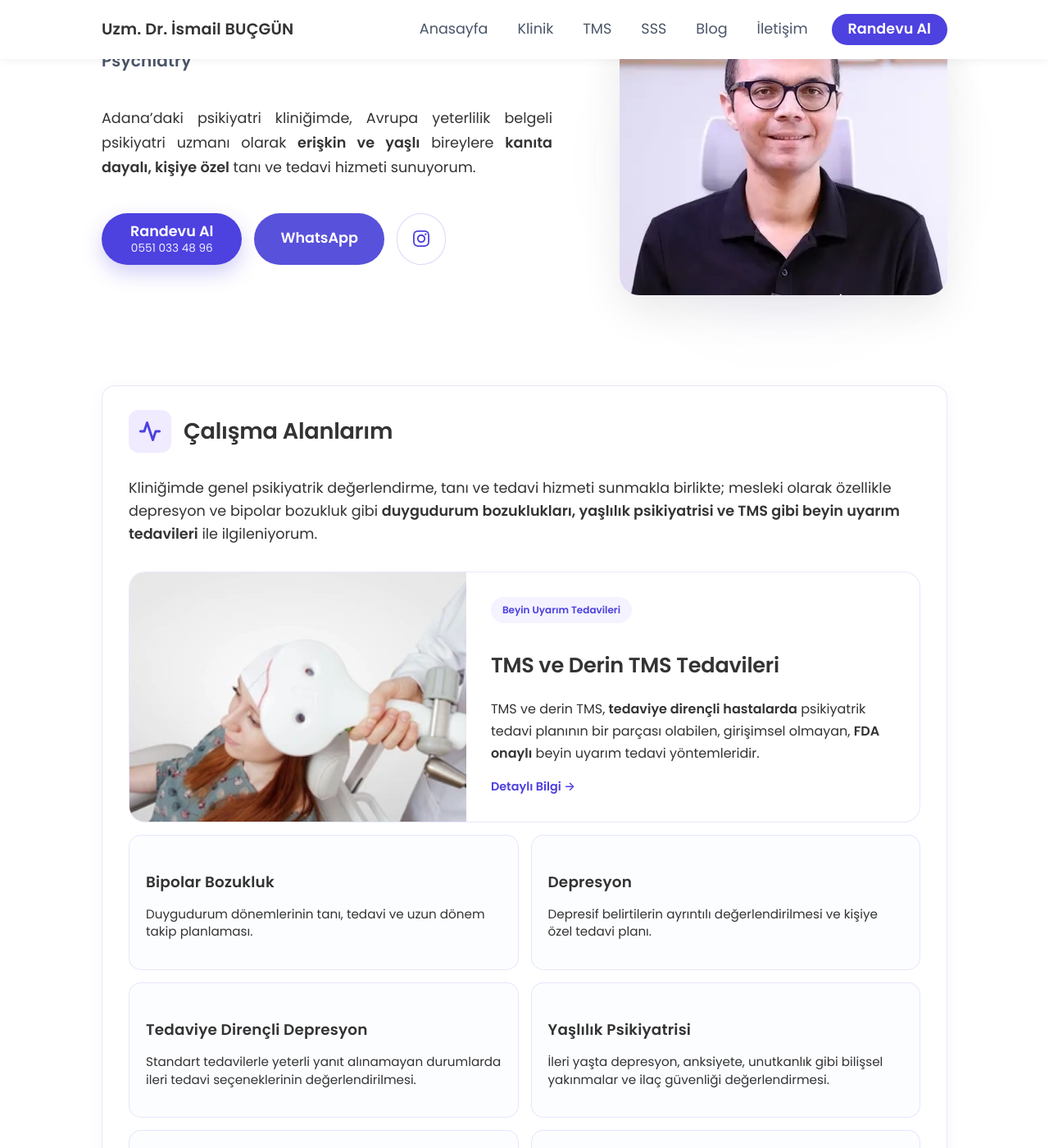
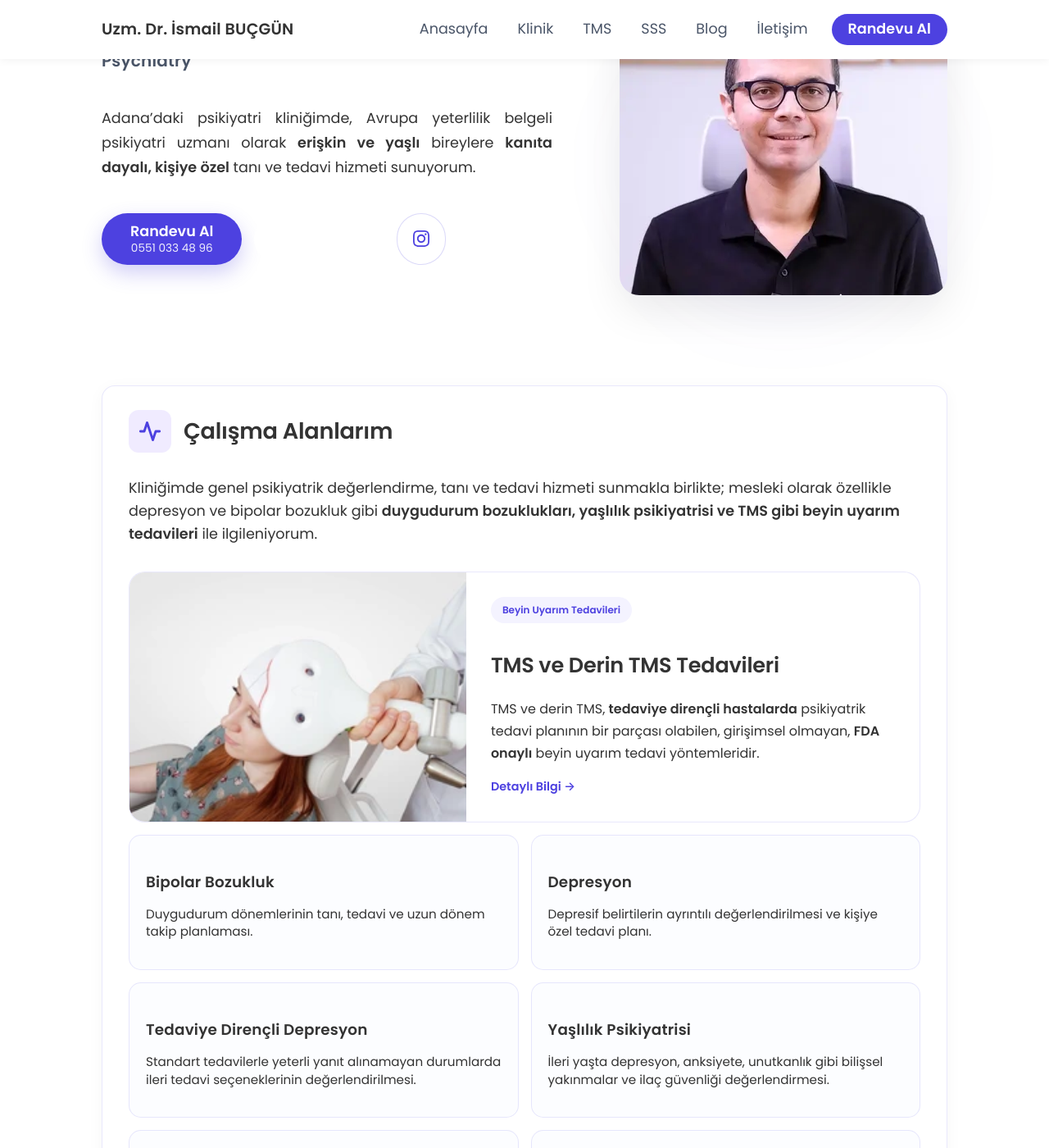
Before and after one commit to ibucgun/ibucgun.github.io, a Jekyll site: the page built from index.html, in a window 1280 px wide and 1400 px high, scrolled down 262 px. Shown: the whole window at 82% size. Built offline with Jekyll 4.4.1, drawn with Linux system fonts in a browser that asks for light colours.

Commit message:
Update _resume.scss

```diff
--- a/_sass/_resume.scss
+++ b/_sass/_resume.scss
@@ -666,7 +666,7 @@
       display: inline-flex;
       align-items: center;
       justify-content: center;
-      background: #5851db;
+      background: white;
       color: white;
       padding: 0 32px;
       border-radius: 50px;
```
